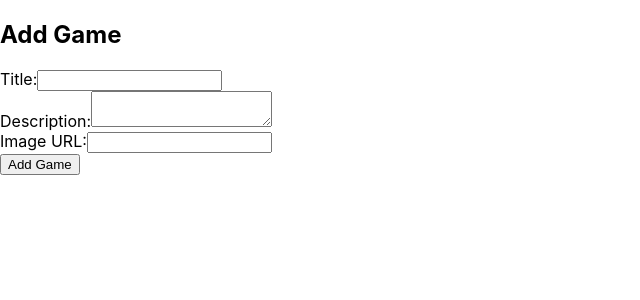
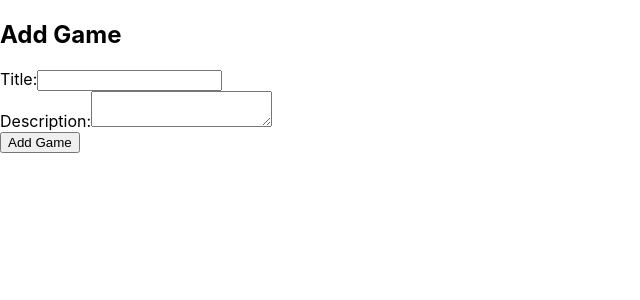
Before and after one commit to cancelei/EsportGamingCenter_frontend, a React (Create React App) app: page /addGame in a window 1280 px wide. Shown: the top 300 px of the page, without its empty margins (0-640 px from the left). Built offline with nearby package versions, Linux system fonts and the light colour scheme.

Commit message:
Update AddGamesForm.js file

```diff
--- a/src/Components/games/AddGamesForm.js
+++ b/src/Components/games/AddGamesForm.js
@@ -3,7 +3,6 @@ import React, { useState } from 'react';
 function AddGameForm() {
   const [title, setTitle] = useState('');
   const [description, setDescription] = useState('');
-  const [imageUrl, setImageUrl] = useState('');
 
   const handleSubmit = async (event) => {
     event.preventDefault();
@@ -18,7 +17,6 @@ function AddGameForm() {
           game: {
             title,
             description,
-            image_url: imageUrl,
           },
         }),
       });
@@ -53,14 +51,6 @@ function AddGameForm() {
             onChange={(e) => setDescription(e.target.value)}
           />
         </div>
-        <div>
-          <label htmlFor="imageUrl">Image URL:</label>
-          <input
-            type="text"
-            value={imageUrl}
-            onChange={(e) => setImageUrl(e.target.value)}
-          />
-        </div>
         <button type="submit">Add Game</button>
       </form>
     </div>
```
